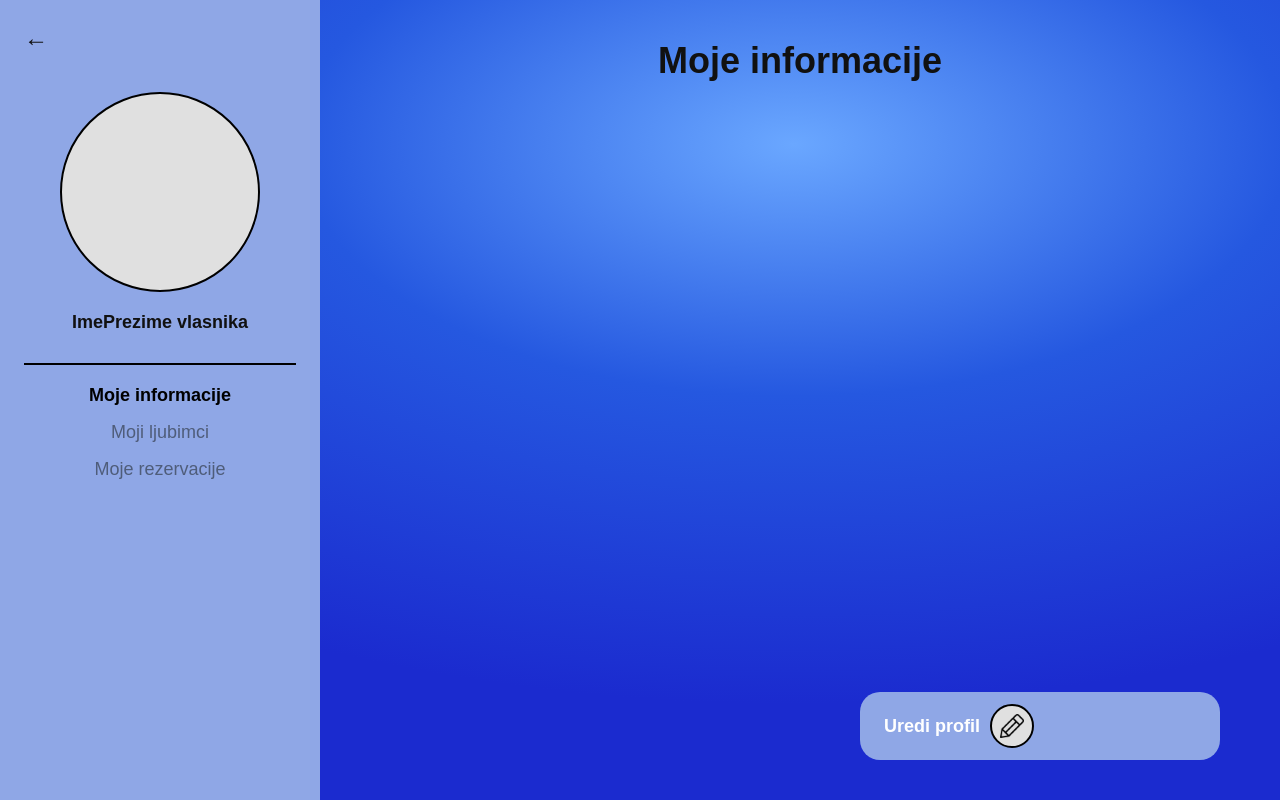
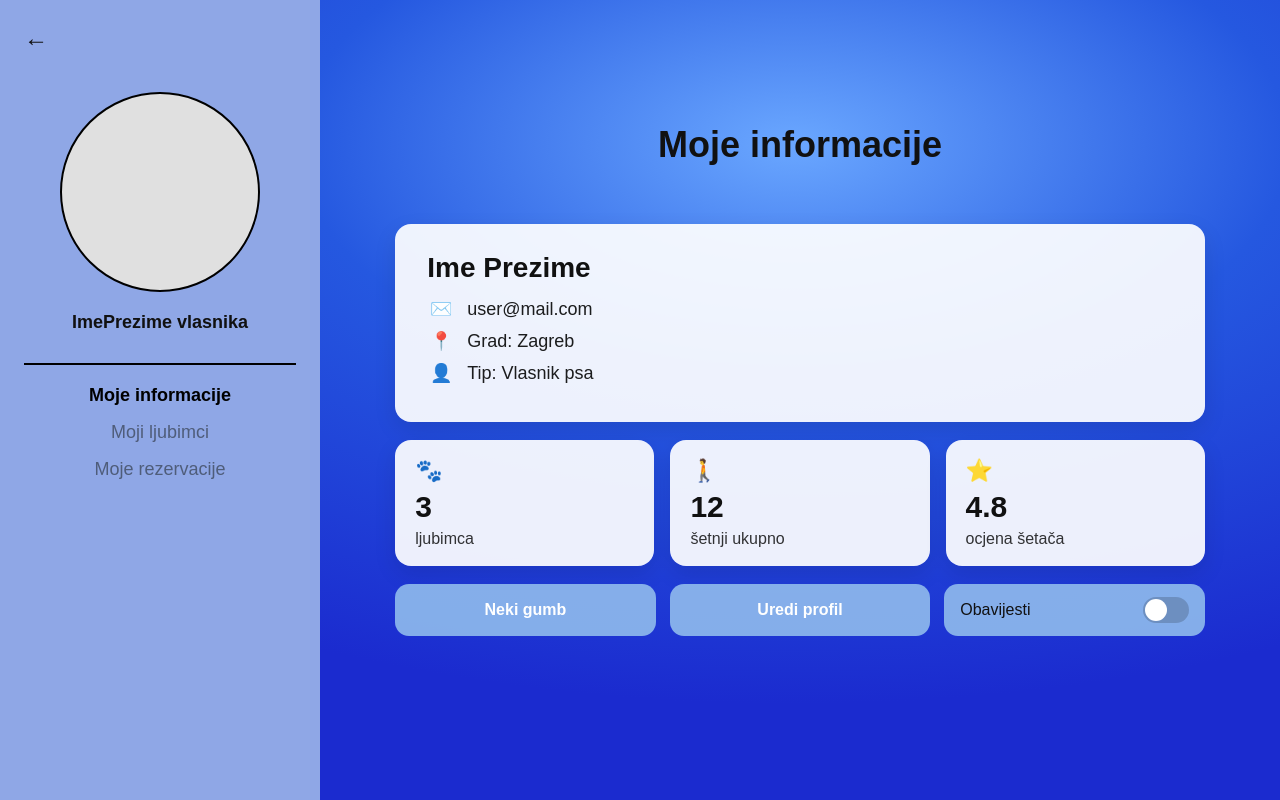
Before and after one commit to Nikolaaa777/Progi---13.4---PawPal, a React (Vite) app in the folder frontend/: page /profile in a window 1280 px wide. Built offline with nearby package versions, Linux system fonts and the light colour scheme; no server answers.

Commit message:
Moje informacije update

```diff
--- a/frontend/src/pages/profile/ProfileInfo.jsx
+++ b/frontend/src/pages/profile/ProfileInfo.jsx
@@ -1,16 +1,70 @@
 import "../../styles/all.css";
 
 export default function ProfileInfo() {
+	// kasnije ovo zamijeni s pravim podacima iz api.me()
+	const user = {
+		full_name: "Ime Prezime",
+		email: "user@mail.com",
+		city: "Zagreb",
+		role: "Vlasnik psa",
+		petsCount: 3,
+		walksTotal: 12,
+		walkerRating: 4.8,
+	};
+
 	return (
 		<main className="content">
-			<h1>Moje informacije</h1>
+			<h1 className="page-title">Moje informacije</h1>
 
-			<button className="edit-btn">
-				Uredi profil
-				<span className="icon-btn">
-					<img src="/edit.png" alt="edit" />
-				</span>
-			</button>
+			<section className="info-card">
+				<h2 className="info-name">{user.full_name}</h2>
+
+				<div className="info-row">
+					<span className="info-icon">✉️</span>
+					<span>{user.email}</span>
+				</div>
+
+				<div className="info-row">
+					<span className="info-icon">📍</span>
+					<span>Grad: {user.city}</span>
+				</div>
+
+				<div className="info-row">
+					<span className="info-icon">👤</span>
+					<span>Tip: {user.role}</span>
+				</div>
+			</section>
+
+			<section className="stats-row">
+				<div className="stat-card">
+					<div className="stat-top">🐾</div>
+					<div className="stat-value">{user.petsCount}</div>
+					<div className="stat-label">ljubimca</div>
+				</div>
+
+				<div className="stat-card">
+					<div className="stat-top">🚶</div>
+					<div className="stat-value">{user.walksTotal}</div>
+					<div className="stat-label">šetnji ukupno</div>
+				</div>
+
+				<div className="stat-card">
+					<div className="stat-top">⭐</div>
+					<div className="stat-value">{user.walkerRating}</div>
+					<div className="stat-label">ocjena šetača</div>
+				</div>
+			</section>
+
+			<section className="actions-row">
+				<button className="action-btn primary">Neki gumb</button>
+				<button className="action-btn">Uredi profil</button>
+
+				<label className="notif-toggle">
+					<span>Obavijesti</span>
+					<input type="checkbox" />
+					<span className="toggle-ui" />
+				</label>
+			</section>
 		</main>
 	);
 }
```
Also changed, not shown: frontend/src/styles/all.css.
